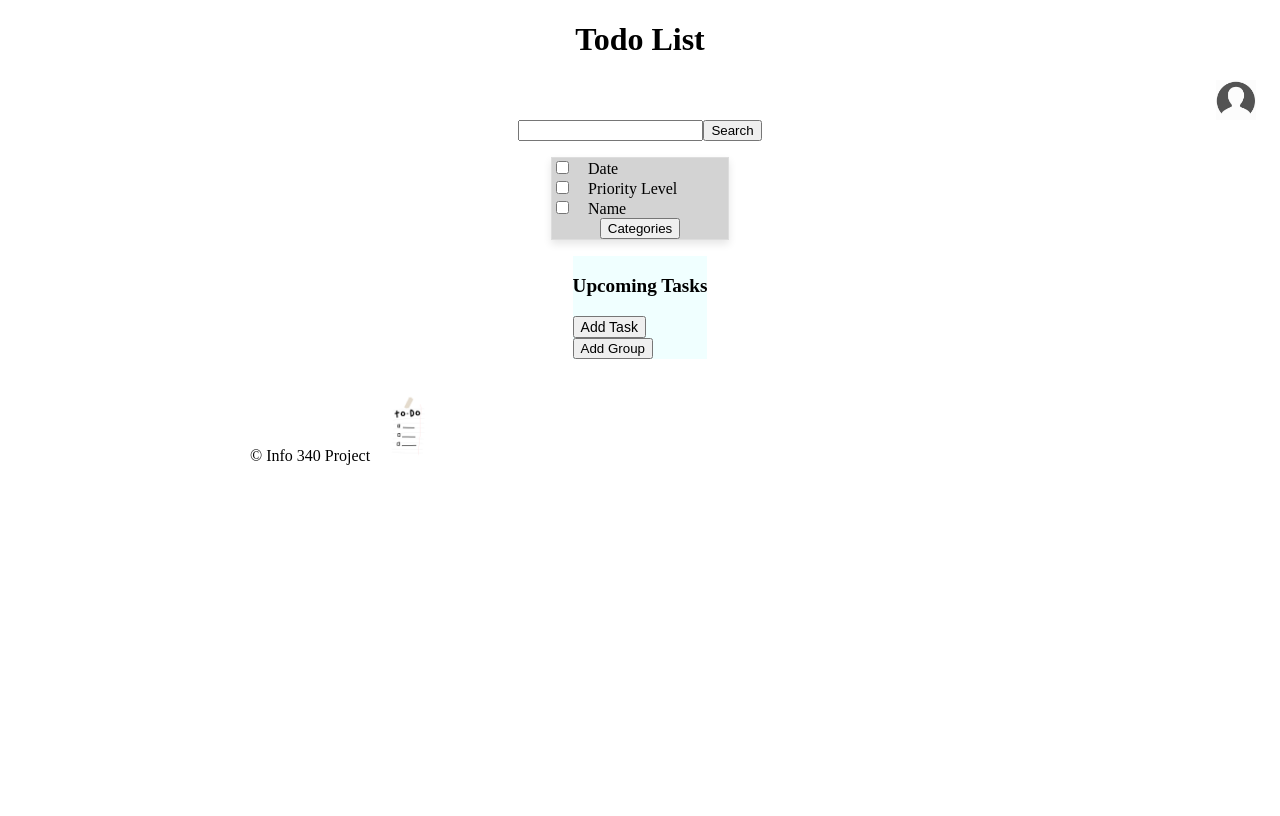
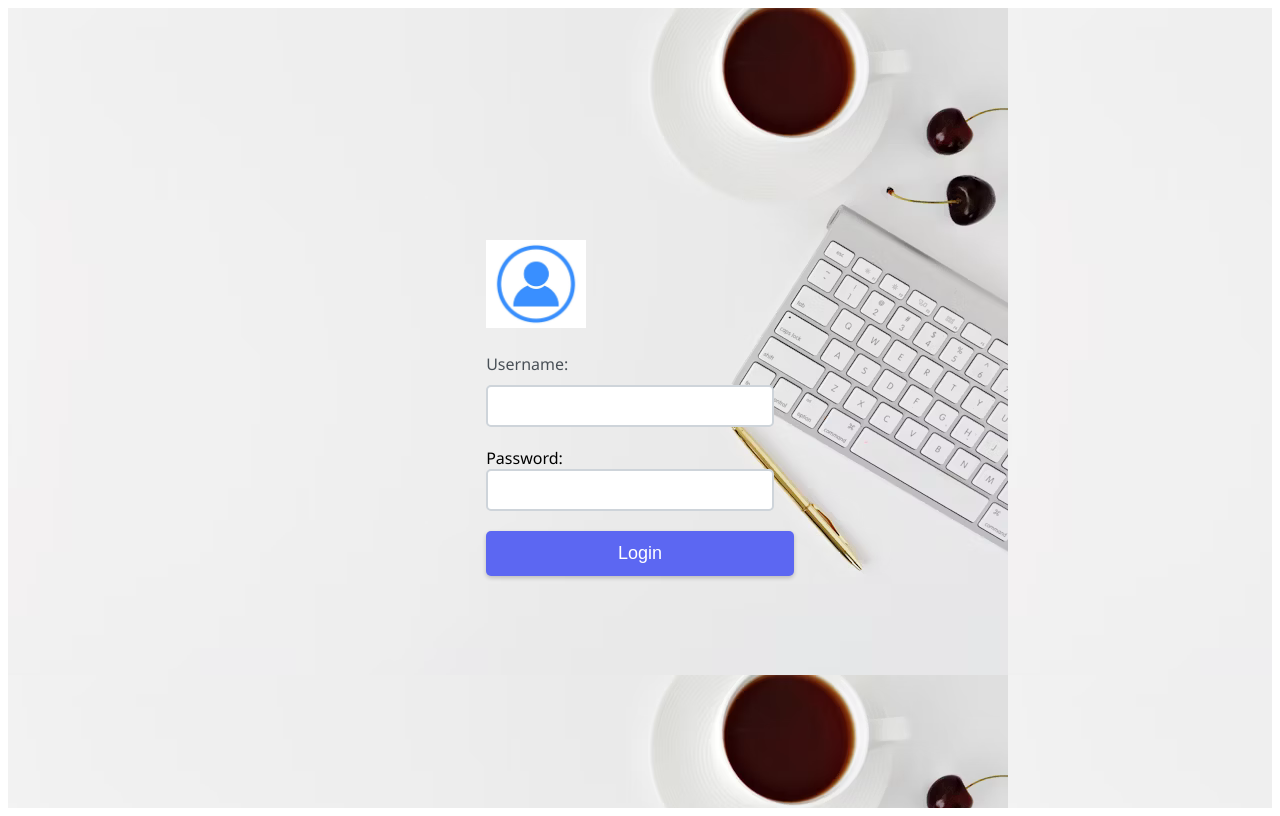
Before and after one commit to info340c-sp24/project-tommy-s-team, a React (Create React App) app: page / in a window 1280 px wide. Built offline with nearby package versions, Linux system fonts and the light colour scheme.

Commit message:
logindone

```diff
--- a/package.json
+++ b/package.json
@@ -9,6 +9,7 @@
     "firebase": "^10.12.0",
     "react": "^18.3.1",
     "react-dom": "^18.3.1",
+    "react-router-dom": "^6.23.1",
     "react-scripts": "5.0.1",
     "web-vitals": "^2.1.4"
   },
--- a/src/App.js
+++ b/src/App.js
@@ -5,6 +5,8 @@ import Sorting from './Sorting'
 import Todo from './Todo'
 import Grouping from './Grouping';
 import SmallMenu from './SmallMenu';
+
+
 
 export default function App() {
   const [taskList, setTaskList] = useState([]);
--- /dev/null
+++ b/src/Login.js
@@ -0,0 +1,51 @@
+import React, { useState } from 'react';
+import { useNavigate } from 'react-router-dom';
+import './index.css';
+
+const Login = () => {
+    const [username, setUsername] = useState('');
+    const [password, setPassword] = useState('');
+    const navigate = useNavigate();
+
+    const handleSubmit = (e) => {
+        e.preventDefault();
+
+        navigate('/todo');
+    };
+
+    return (
+        <div className="login-body">
+            <div className="login-box">
+                <img src={require('./img/user2.jpeg')} alt="User icon" className="icon" />
+                <form onSubmit={handleSubmit} className="login">
+                    <div className="username-input">
+                        <label htmlFor="username">Username:</label>
+                        <input
+                            type="text"
+                            id="username"
+                            name="username"
+                            value={username}
+                            onChange={(e) => setUsername(e.target.value)}
+                            required
+                        />
+                    </div>
+
+                    <div className="password-input">
+                        <label htmlFor="password">Password:</label>
+                        <input
+                            type="password"
+                            id="password"
+                            name="password"
+                            value={password}
+                            onChange={(e) => setPassword(e.target.value)}
+                            required
+                        />
+                    </div>
+                    <button type="submit" className="login-button">Login</button>
+                </form>
+            </div>
+        </div>
+    );
+};
+
+export default Login;
--- a/src/index.js
+++ b/src/index.js
@@ -1,15 +1,22 @@
 'use strict';
 import React from 'react';
-import ReactDOM from 'react-dom/client';
+import ReactDOM from 'react-dom';
+import { BrowserRouter as Router } from 'react-router-dom';
+import { Routes, Route as RouteElement } from 'react-router-dom';
 import './index.css';
 import App from './App';
+import Login from './Login';
 
-const root = ReactDOM.createRoot(document.getElementById('root'));
-root.render(
-  <React.StrictMode>
-    <App />
-  </React.StrictMode>
+ReactDOM.render(
+  <Router>
+    <Routes>
+      <RouteElement path="/" element={<Login />} /> {/* Use RouteElement instead of Route */}
+      <RouteElement path="/todo" element={<App />} /> {/* Use RouteElement instead of Route */}
+    </Routes>
+  </Router>,
+  document.getElementById('root')
 );
+
 
 // If you want to start measuring performance in your app, pass a function
 // to log results (for example: reportWebVitals(console.log))
```
Also changed, not shown: 1 other file (tests, documents, lock files or other folders).
